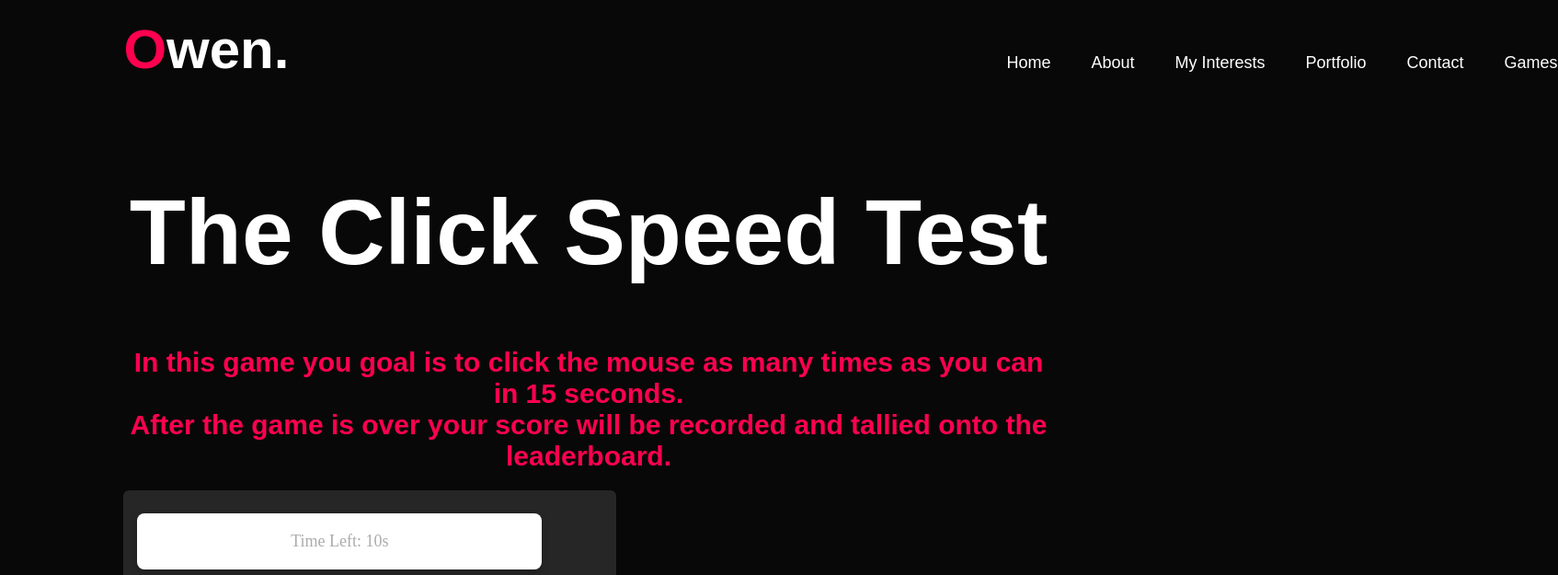
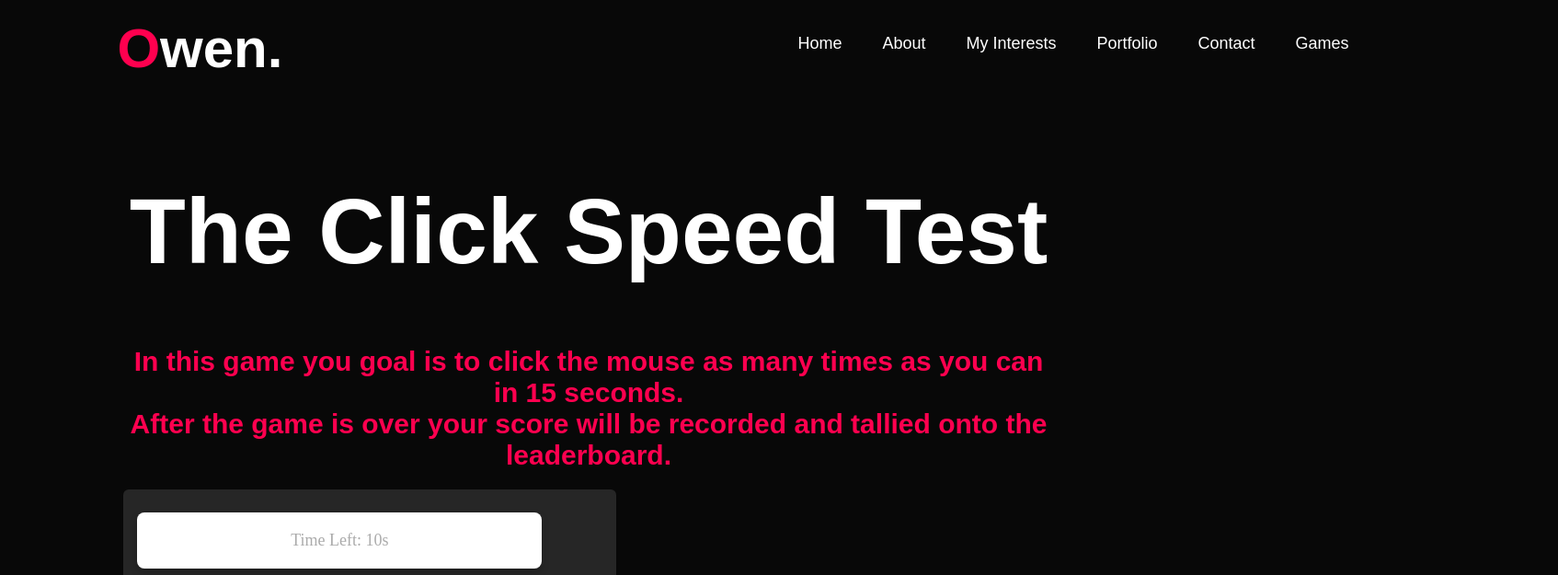
Before and after one commit to muskalike/new-developments, a plain HTML site: page games.html in a window 1280 px wide. Shown: the top 625 px of the page at 92% size, 1694 px wide, since content can reach past the window. Drawn offline with Linux system fonts and the light colour scheme; no server answers.

Commit message:
Update games.css

```diff
--- a/games.css
+++ b/games.css
@@ -106,6 +106,11 @@ background: #080808;
     top:0;
     }
 
+   .navbar {
+margin-left: -227px;
+
+}
+
  nav{
     position: sticky;
     top: 0px;
@@ -117,7 +122,7 @@ background: #080808;
  }
 
  div ul{
-    margin-top: -80px;
+    margin-top: -100px;
     margin-right: 100px;
 
  }
@@ -224,7 +229,8 @@ background: #080808;
 
  .header-text h1{
     font-size: 60px;
-    margin-top: 1px;
+    margin-top: 0%;
+    margin-left: -7px;
  }
 
  .header-text-student p{
```
